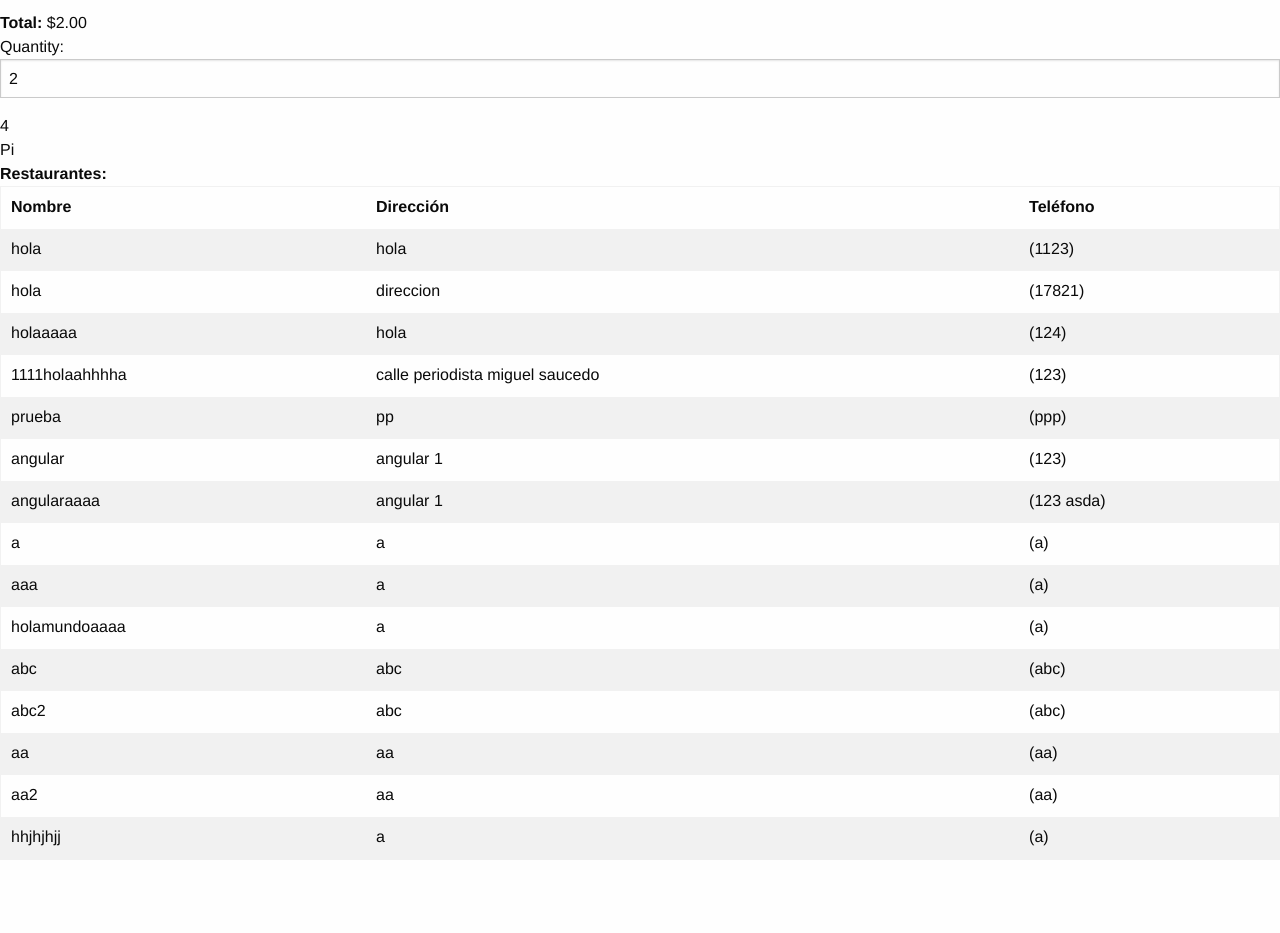
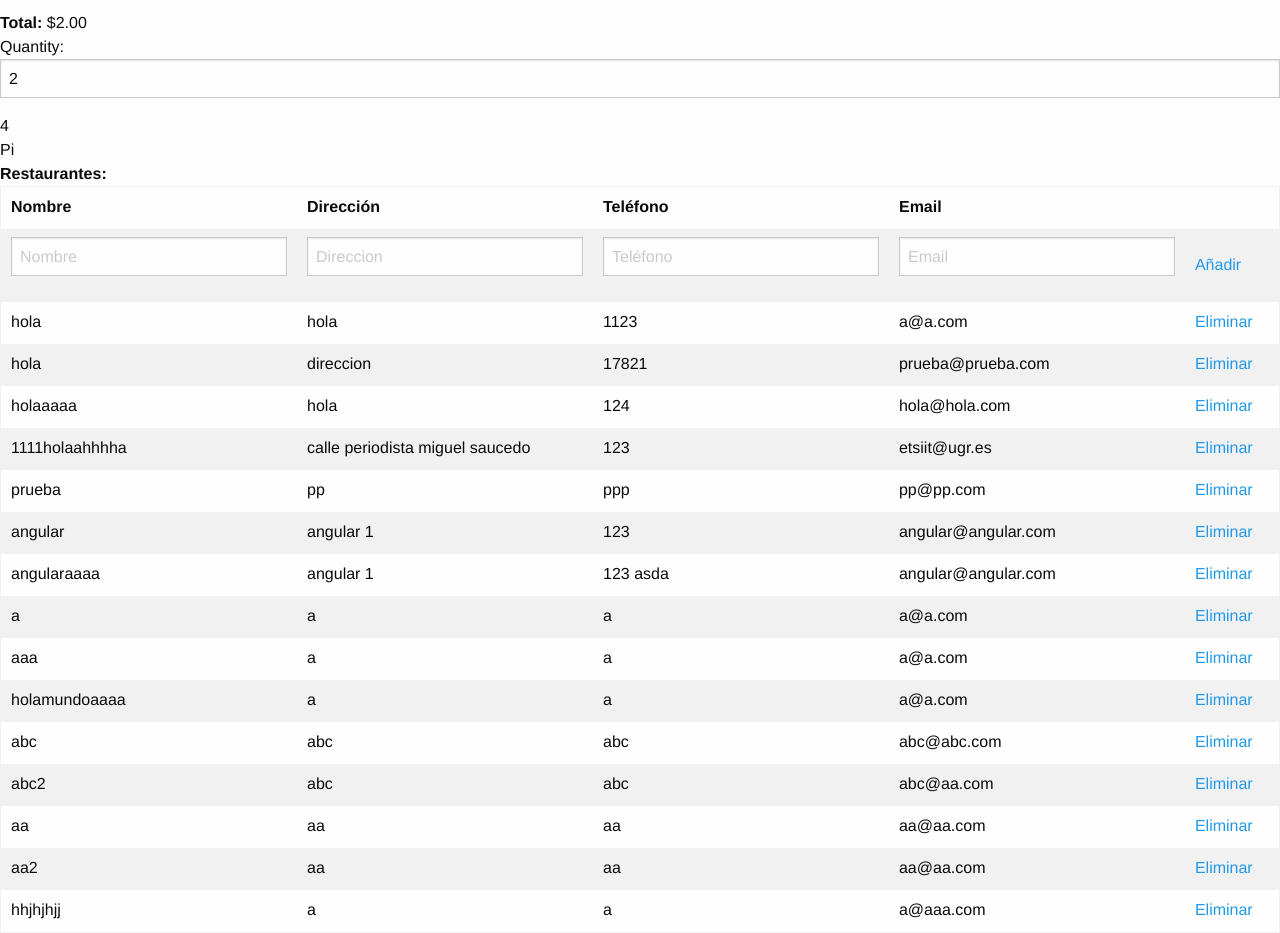
Before and after one commit to segura2010/SSBW-Restaurantes, a Django app: a page that uses templates/ng_test.html in a window 1280 px wide. Shown: the part 219-1152 px from the top of the page. Before the commit the page ends 1079 px from the top, so only its background shows below. Run offline with Django 3.2, Linux system fonts and the light colour scheme; data comes from the database, SQL or seed files in the repository; both versions use the stored data as it was after the commit; parts of the project's set-up code (start-up, migrations or seed data) failed here and were passed over.

Commit message:
llamadas a la API para crear restaurante y eliminarlo añadidas

```diff
--- a/app_restaurantes/urls.py
+++ b/app_restaurantes/urls.py
@@ -5,7 +5,6 @@ from app_restaurantes import views
 from django.views.generic import TemplateView
 
 urlpatterns = patterns('',
-	url(r'^ng-test/$', TemplateView.as_view(template_name='ng_test.html')), # angular test
 	url(r'^index', views.index, name='index'),
 	url(r'^restaurante/([0-9]+)/.*', views.verRestaurante, name='verRestaurante'),
 	url(r'^addrestaurante', views.addRestaurante, name='addRestaurante'),
@@ -18,4 +17,5 @@ urlpatterns = patterns('',
 	url(r'^api/restaurante/([\w\-]+)/', views.api_restaurante, name='api_restaurante'),
 	url(r'^api/platos$', views.api_platos, name='api_platos'),
 	url(r'^api/plato/([\w\-]+)/', views.api_plato, name='api_plato'),
+	url(r'^ng-test/$', TemplateView.as_view(template_name='ng_test.html')), # angular test
 )
--- a/app_restaurantes/views.py
+++ b/app_restaurantes/views.py
@@ -20,6 +20,7 @@ from rest_framework.decorators import api_view, throttle_classes, permission_cla
 from rest_framework.throttling import UserRateThrottle
 from rest_framework.response import Response
 from rest_framework.parsers import JSONParser
+from django.views.decorators.csrf import csrf_exempt
 
 
 from app_restaurantes.serializers import RestauranteSerializer, UserSerializer, PlatoSerializer
@@ -27,8 +28,6 @@ from app_restaurantes.serializers import RestauranteSerializer, UserSerializer,
 # Create your views here.
 
 def index(request):
-
-	logger.debug("Hola!")
 
 	# obtener los restaurantes
 	restaurantes = Restaurante.objects.all()
@@ -172,6 +171,7 @@ def helloworld(request):
 
 # Antiguo
 @api_view(['GET','POST'])
+@csrf_exempt
 #@permission_classes((permissions.AllowAny,))
 def api_restaurantes(request):
 
@@ -197,6 +197,7 @@ def api_restaurantes(request):
 
 
 @api_view(['GET', 'DELETE', 'PUT'])
+@csrf_exempt
 #@permission_classes((permissions.AllowAny,))
 def api_restaurante(request, slug):
 
@@ -226,6 +227,7 @@ def api_restaurante(request, slug):
 
 
 @api_view(['GET'])
+@csrf_exempt
 #@permission_classes((permissions.AllowAny,))
 def api_platos(request):
 
@@ -240,6 +242,7 @@ def api_platos(request):
 
 
 @api_view(['GET', 'DELETE'])
+@csrf_exempt
 #@permission_classes((permissions.AllowAny,))
 def api_plato(request, slug):
 
--- a/templates/ng_test.html
+++ b/templates/ng_test.html
@@ -29,6 +29,49 @@
 				// error
 				alert("Error!");
 			});
+			$scope.getRestaurants = function(){
+				$http.get("/resta/api/restaurantes?format=json").then(function(response) {
+			      $scope.restaurants = response.data;
+				}, function(e){
+					// error
+					alert("Error!");
+				});
+			};
+			$scope.deleteRestaurant = function(slug){
+				$http.delete("/resta/api/restaurante/"+ slug).then(function(response) {
+					alert("Eliminado!");
+					$scope.getRestaurants();
+				}, function(e){
+					// error
+					alert("Error!");
+				});
+			};
+			$scope.addRestaurant = function(slug){
+				var data = {
+					"nombre": $scope.newName,
+			        "direccion": $scope.newDirection,
+			        "email": $scope.newEmail,
+			        "telefono": $scope.newPhone,
+			        "slug": "it-doesnt-matter"
+				};
+				$http.post("/resta/api/restaurantes", data).then(function(response) {
+					if(response.data.nombre != $scope.newName)
+					{
+						return alert("Error! " + JSON.stringify(response.data));
+					}
+					// Clean data
+					$scope.newName = "";
+					$scope.newEmail = "";
+					$scope.newDirection = "";
+					$scope.newPhone = "";
+
+					alert("Añadido!");
+					$scope.getRestaurants();
+				}, function(e){
+					// error
+					alert("Error!");
+				});
+			};
 		});
 
 
@@ -71,10 +114,21 @@
 		<b>Restaurantes: </b>
 		<table>
 			<tr>
-				<td><b>Nombre</b></td> <td><b>Dirección</b></td> <td><b>Teléfono</b></td>
+				<td><b>Nombre</b></td> <td><b>Dirección</b></td> <td><b>Teléfono</b></td> <td><b>Email</b></td>
+		  	</tr>
+		  	<tr>
+				<td><input type="text" ng-model="newName" placeholder="Nombre"></td>
+				<td><input type="text" ng-model="newDirection" placeholder="Direccion"></td>
+				<td><input type="text" ng-model="newPhone" placeholder="Teléfono"></td>
+				<td><input type="email" ng-model="newEmail" placeholder="Email"></td>
+				<td ng-click="addRestaurant()"><a href="#!">Añadir</a></td>
 		  	</tr>
 			<tr ng-repeat="r in restaurants">
-				<td>{{ r.nombre }}</td> <td>{{ r.direccion }}</td> <td>({{ r.telefono }})</td>
+				<td>{{ r.nombre }}</td>
+				<td>{{ r.direccion }}</td>
+				<td>{{ r.telefono }}</td>
+				<td>{{ r.email }}</td>
+				<td ng-click="deleteRestaurant(r.slug)"><a href="#!">Eliminar</a></td>
 		  	</tr>
 	  	</table>
 	</div>
```
Also changed, not shown: db.sqlite3, 3 other files.
